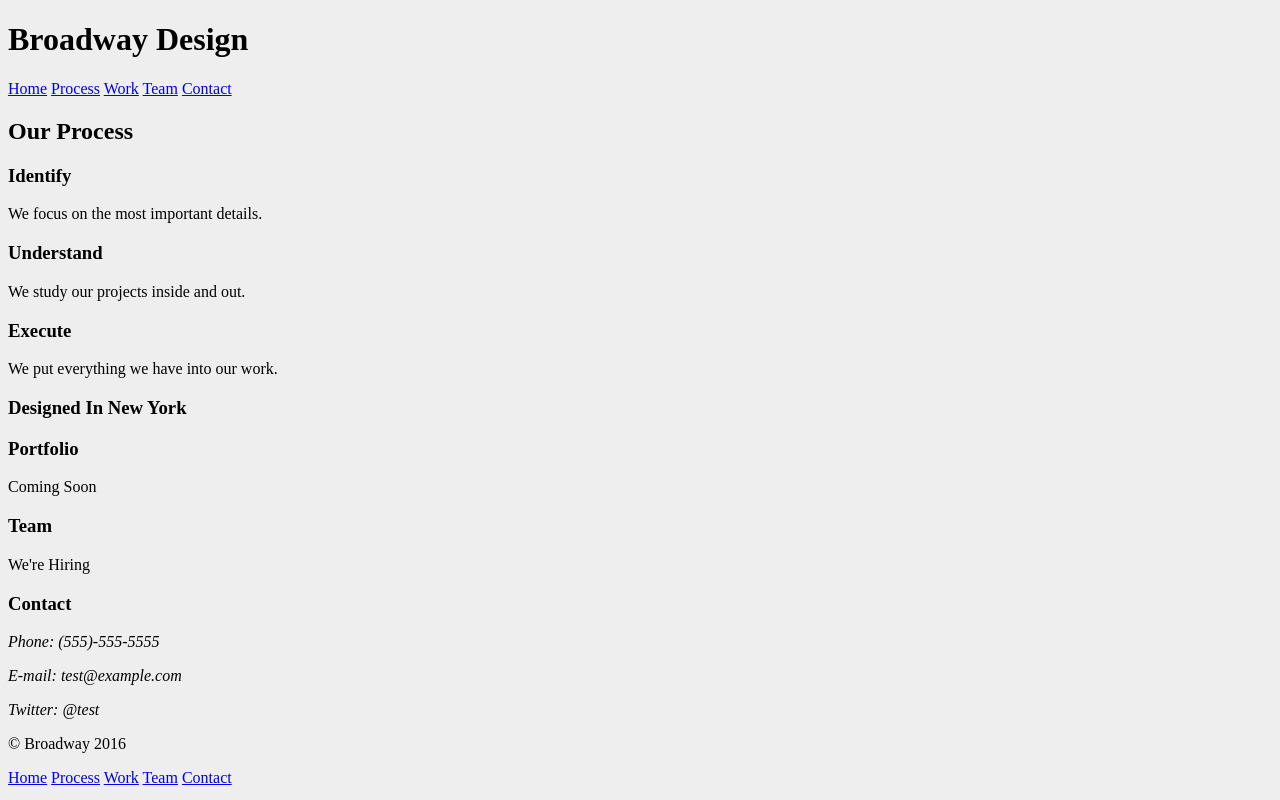
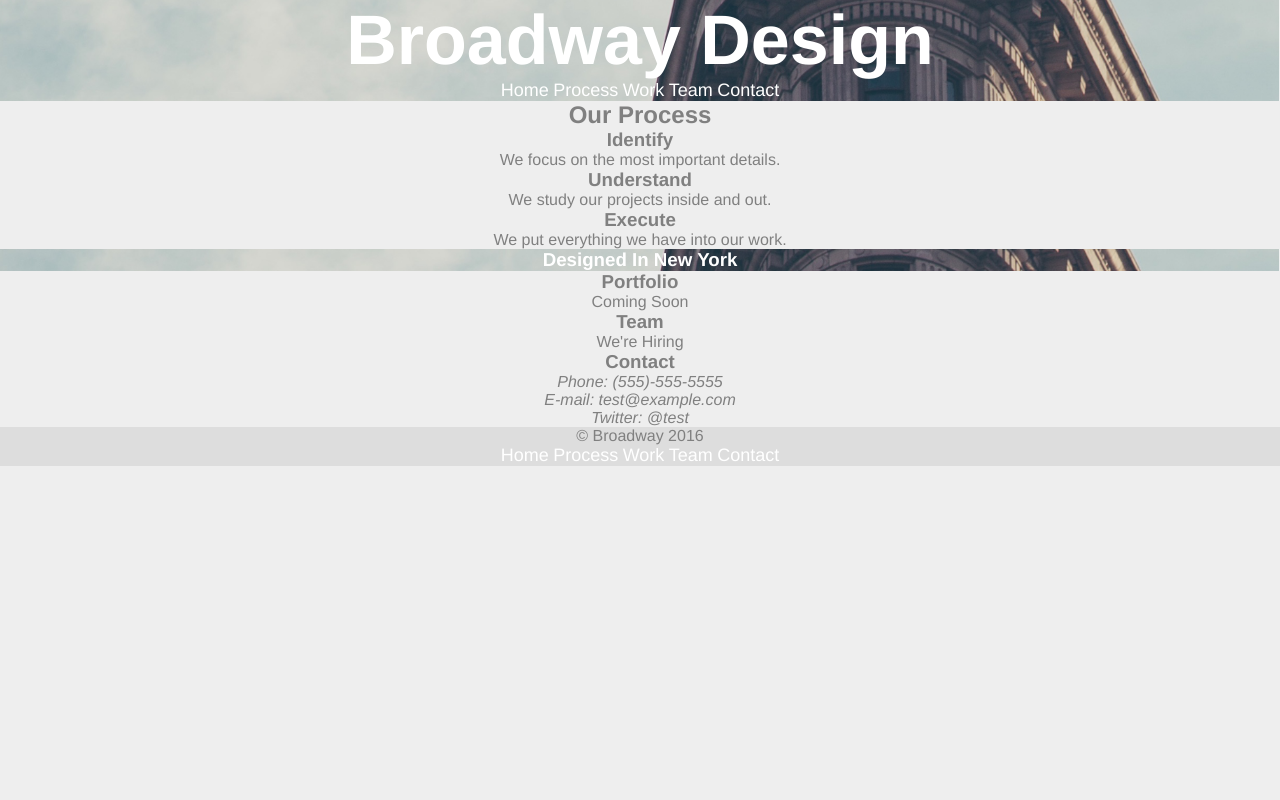
Before and after one commit to k-snides/broadway, a plain HTML site: page index.html in a window 1280 px wide. Drawn offline with Linux system fonts and the light colour scheme.

Commit message:
add basic css styles to css file

```diff
--- a/css/styles.css
+++ b/css/styles.css
@@ -1,3 +1,50 @@
+* {
+	padding: 0;
+	margin: 0;
+	box-sizing: border-box;
+}
+
 body {
 	background: #eee;
+	font-family: Helvetica, sans-serif;
+	text-align: center;
 }
+
+.flex {
+	display: flex;
+}
+
+header {
+	background: url('../img/the-flatiron-building.png') no-repeat center center;
+	background-size: cover;
+	color: white;
+}
+
+h1 {
+	font-size: 70px;
+	font-weight: bold;
+}
+
+nav a {
+	color: white;
+	font-size: 18px;
+	text-decoration: none;
+}
+
+h2,
+h3,
+p {
+	color: gray;
+}
+
+.designed {
+	background: url('../img/the-flatiron-building.png') no-repeat center center;
+	background-size: cover;
+}
+.designed h3 {
+	color: #fff;
+}
+
+footer {
+	background: #ddd;
+}
--- a/index.html
+++ b/index.html
@@ -9,6 +9,7 @@
 	</head>
 
 	<body>
+		<header>
 			<h1>Broadway Design</h1>
 
 			<nav>
@@ -18,6 +19,7 @@
 				<a href="#">Team</a>
 				<a href="#">Contact</a>
 			</nav>
+		</header>
 
 		<h2>Our Process</h2>
 
@@ -30,7 +32,9 @@
 		<h3>Execute</h3>
 		<p>We put everything we have into our work.</p>
 
+		<div class="designed">
 			<h3>Designed In New York</h3>
+		</div>
 
 		<h3>Portfolio</h3>
 		<p>Coming Soon</p>
```
Lines whose indentation alone changed are shown as unchanged.
